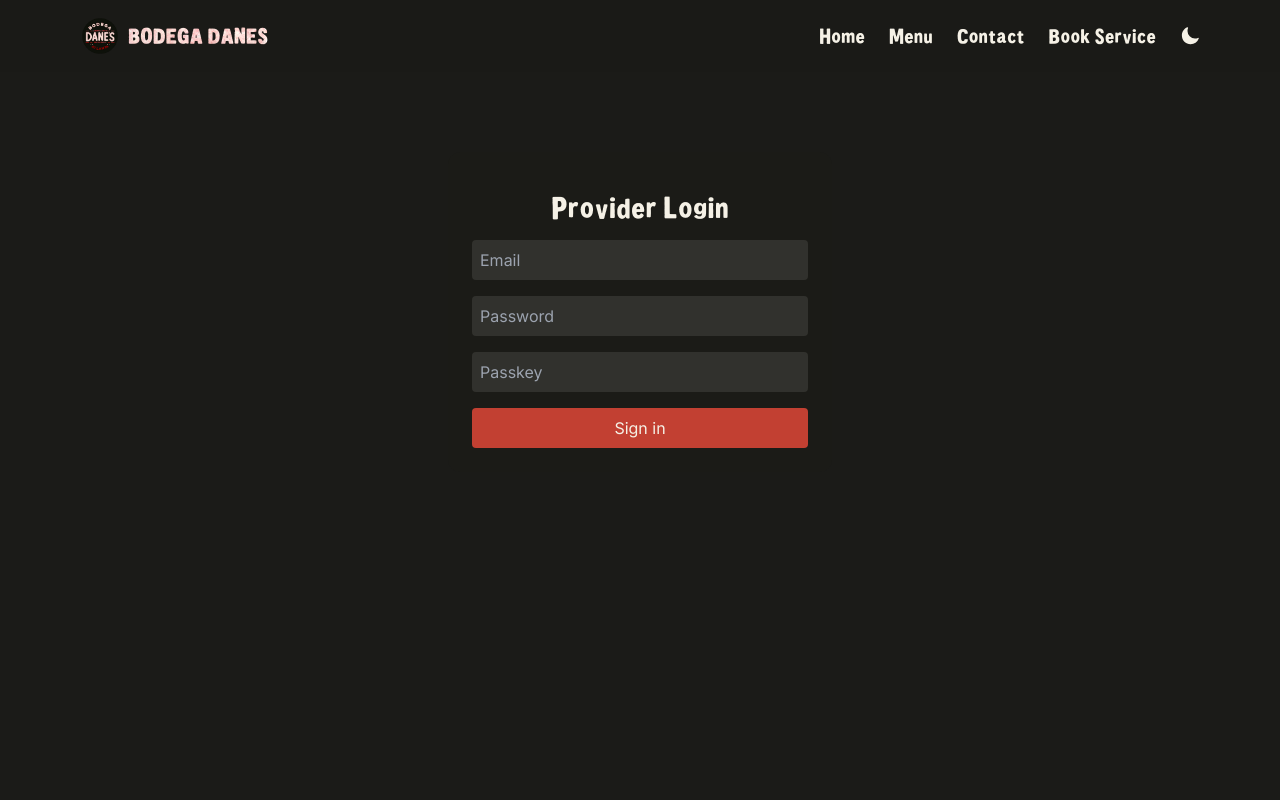
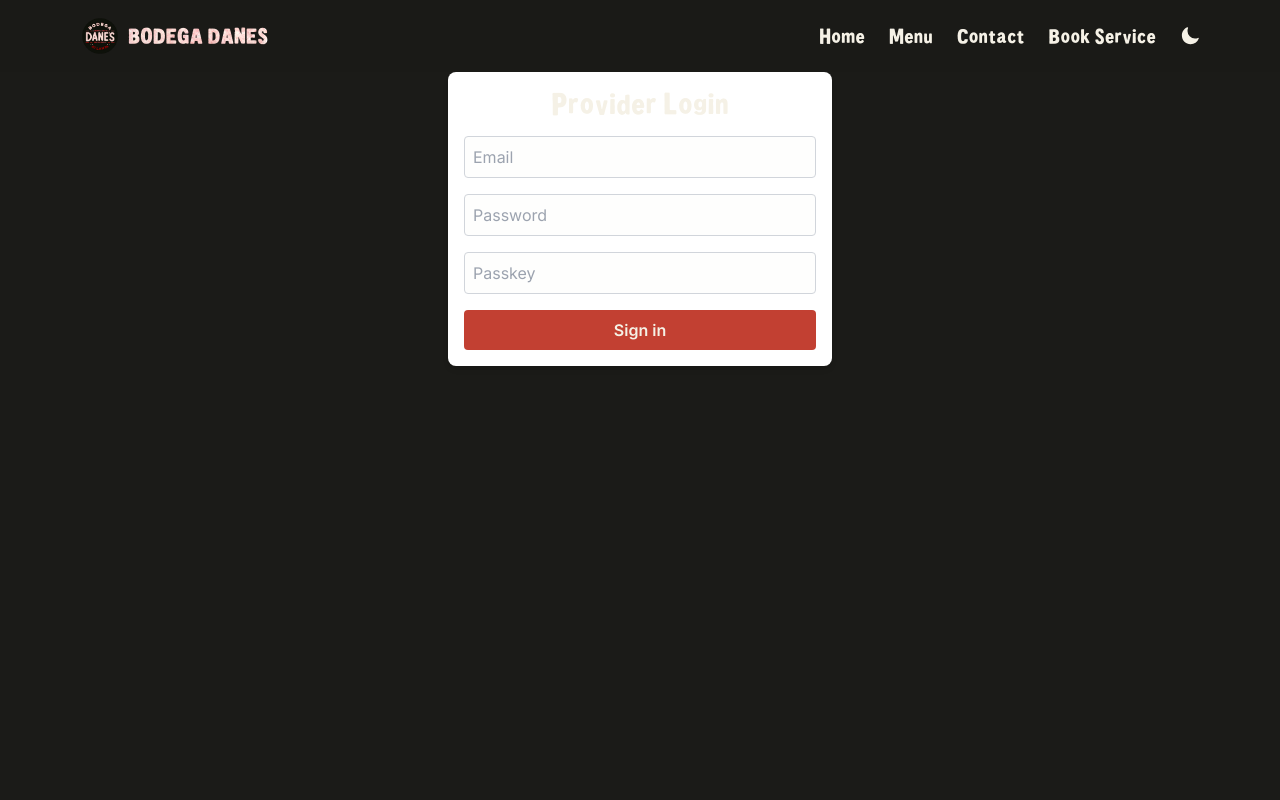
Before and after one commit to kferacho3/BodegaDanes, a Next.js app: page /1/login in a window 1280 px wide. Shown: the top 800 px of the page. Built offline with nearby package versions, Linux system fonts and the light colour scheme.

Commit message:
admin page fixes

```diff
--- a/src/app/[adminPath]/login/actions.ts
+++ b/src/app/[adminPath]/login/actions.ts
@@ -20,6 +20,20 @@ function isValid(form: FormData): boolean {
   const envPassword = (process.env.ADMIN_PASSWORD ?? '').trim();
   const envPasskey  = (process.env.ADMIN_PASSKEY  ?? '').trim();
 
+  // --- Debugging Logs ---
+  // Check your AWS Amplify build/runtime logs after deploying this change
+  // to see what values the server is seeing for form data and env variables.
+  console.log('--- Login Attempt Debug ---');
+  console.log('Submitted Email (trimmed, lower):', email);
+  console.log('Submitted Password (trimmed):', password);
+  console.log('Submitted Passkey (trimmed):', key);
+  console.log('Env ADMIN_EMAIL (trimmed, lower):', envEmail);
+  console.log('Env ADMIN_PASSWORD (trimmed):', envPassword);
+  console.log('Env ADMIN_PASSKEY (trimmed):', envPasskey);
+  console.log('--- End Debug ---');
+  // -----------------------
+
+
   return (
     email    === envEmail &&
     password === envPassword &&
@@ -28,6 +42,7 @@ function isValid(form: FormData): boolean {
 }
 
 export async function loginAction(formData: FormData) {
+  // Ensure adminPath is a string and remove leading slashes
   const adminPath = String(formData.get('adminPath') ?? '').replace(/^\/+/, '');
 
   if (isValid(formData)) {
@@ -35,15 +50,17 @@ export async function loginAction(formData: FormData) {
     const store = await cookies();
     store.set('bd_admin', 'true', {
       httpOnly : true,
-      secure   : process.env.NODE_ENV === 'production',
-      sameSite : 'lax',
-      path     : '/',
-      maxAge   : 60 * 60 * 8, // 8 hours
+      secure   : process.env.NODE_ENV === 'production', // Use secure cookie in production
+      sameSite : 'lax', // Use lax same-site policy
+      path     : '/', // Cookie is valid for the entire site
+      maxAge   : 60 * 60 * 8, // Cookie expires after 8 hours (in seconds)
     });
 
+    // Redirect to the admin path on successful login
     redirect(`/${adminPath}`);
   }
 
   /* failed login → back to form with ?err=1 */
+  // Redirect back to the login page with an error flag on failure
   redirect(`/${adminPath}/login?err=1`);
 }
--- a/src/app/[adminPath]/login/page.tsx
+++ b/src/app/[adminPath]/login/page.tsx
@@ -1,8 +1,11 @@
 import { loginAction } from './actions';
 
 /** This page must run per-request so the “?err=1” flag is reactive */
+// This ensures the page is rendered dynamically on each request,
+// allowing the error message to be shown based on the search parameter.
 export const dynamic = 'force-dynamic';
 
+// Props for the LoginPage component, including dynamic route params and search params.
 export default async function LoginPage({
   params,
   searchParams,
@@ -11,45 +14,54 @@ export default async function LoginPage({
   searchParams: Promise<{ err?: string }>;
 }) {
   /* 🔸  Resolve the Promises that Next passes in  */
+  // Destructure and await the promises for adminPath and err search parameter.
   const { adminPath } = await params;
   const { err }       = await searchParams;
 
   return (
-    <form
-      action={loginAction}
-      className="mx-auto mt-20 max-w-sm space-y-4 p-6 bg-charcoal/90 rounded-xl"
-    >
+    // The form element that will trigger the server action on submission.
+    // The 'action' attribute points to the loginAction server function.
+    <form action={loginAction} className="flex flex-col items-center gap-4 p-4 max-w-sm mx-auto bg-white rounded-lg shadow-md">
+      {/* Hidden input to pass the dynamic adminPath to the server action */}
       <input type="hidden" name="adminPath" value={adminPath} />
 
       <h1 className="text-center text-2xl font-header text-silver-light">
         Provider&nbsp;Login
       </h1>
 
+      {/* Email input field */}
       <input
         name="email"
         type="email"
         placeholder="Email"
-        className="w-full rounded bg-silver-light/10 p-2 text-charcoal"
+        className="w-full rounded bg-silver-light/10 p-2 text-charcoal border border-gray-300 focus:outline-none focus:ring-2 focus:ring-chalk-red"
         required
       />
+      {/* Password input field */}
       <input
         name="password"
         type="password"
         placeholder="Password"
-        className="w-full rounded bg-silver-light/10 p-2 text-charcoal"
+        className="w-full rounded bg-silver-light/10 p-2 text-charcoal border border-gray-300 focus:outline-none focus:ring-2 focus:ring-chalk-red"
         required
       />
+      {/* Passkey input field */}
       <input
         name="key"
         placeholder="Passkey"
-        className="w-full rounded bg-silver-light/10 p-2 text-charcoal"
+        className="w-full rounded bg-silver-light/10 p-2 text-charcoal border border-gray-300 focus:outline-none focus:ring-2 focus:ring-chalk-red"
         required
       />
 
-      <button className="w-full rounded bg-chalk-red py-2 text-silver-light">
+      {/* Submit button for the form */}
+      <button
+        type="submit" // Explicitly set type to submit
+        className="w-full rounded bg-chalk-red py-2 text-silver-light font-semibold hover:bg-chalk-red/90 transition duration-200"
+      >
         Sign&nbsp;in
       </button>
 
+      {/* Display error message if 'err' search parameter is present */}
       {err && (
         <p className="text-center text-red-500 text-sm">
           Invalid&nbsp;credentials
--- a/src/middleware.ts
+++ b/src/middleware.ts
@@ -1,34 +1,45 @@
 import type { NextRequest } from 'next/server';
 import { NextResponse } from 'next/server';
 
+// Get the admin path from environment variables, removing leading slashes.
+// This ensures the middleware knows the correct path to protect.
 const ADMIN = (process.env.ADMIN_PATH ?? '').replace(/^\/+/, '');   // e.g. admin-123…
 
+// Middleware function that runs on incoming requests.
 export function middleware(req: NextRequest) {
-  const { pathname } = req.nextUrl;
-  const ses = req.cookies.get('bd_admin')?.value;
+  const { pathname } = req.nextUrl; // Get the pathname of the request URL
+  const ses = req.cookies.get('bd_admin')?.value; // Get the session cookie value
 
-  const isAdminRoot   = pathname === `/${ADMIN}`;
-  const isAdminChild  = pathname.startsWith(`/${ADMIN}/`);
-  const isLoginPage   = pathname === `/${ADMIN}/login`;
+  // Define boolean flags for easier readability
+  const isAdminRoot   = pathname === `/${ADMIN}`; // Checks if the path is the exact admin root
+  const isAdminChild  = pathname.startsWith(`/${ADMIN}/`); // Checks if the path starts with the admin root
+  const isLoginPage   = pathname === `/${ADMIN}/login`; // Checks if the path is the admin login page
 
+  // Check if an ADMIN path is configured and the request is for an admin route (root or child)
   if (ADMIN && (isAdminRoot || isAdminChild)) {
     /* 1 · not logged‑in → everywhere except the login page 👉 login */
+    // If there's no session cookie AND the request is NOT for the login page, redirect to login.
     if (!ses && !isLoginPage) {
-      const url = req.nextUrl.clone();
-      url.pathname = `/${ADMIN}/login`;
-      url.searchParams.set('from', pathname);
-      return NextResponse.redirect(url);
+      const url = req.nextUrl.clone(); // Clone the current URL
+      url.pathname = `/${ADMIN}/login`; // Set the new pathname to the login page
+      url.searchParams.set('from', pathname); // Add a 'from' search param to redirect back after login
+      return NextResponse.redirect(url); // Perform the redirect
     }
 
     /* 2 · already logged‑in but visiting the login page 👉 dashboard */
+    // If there IS a session cookie AND the request IS for the login page, redirect to the admin root.
     if (ses === 'true' && isLoginPage) {
-      return NextResponse.redirect(new URL(`/${ADMIN}`, req.url));
+      return NextResponse.redirect(new URL(`/${ADMIN}`, req.url)); // Redirect to the admin root
     }
   }
 
+  // If none of the above conditions are met (either not an admin route or already handled),
+  // proceed with the request as normal.
   return NextResponse.next();
 }
 
+// Configuration for the middleware, specifying which paths it should apply to.
+// This matcher excludes Next.js internal paths and the favicon.
 export const config = {
   matcher: ['/((?!_next/|favicon.ico).*)'],
 };
```
